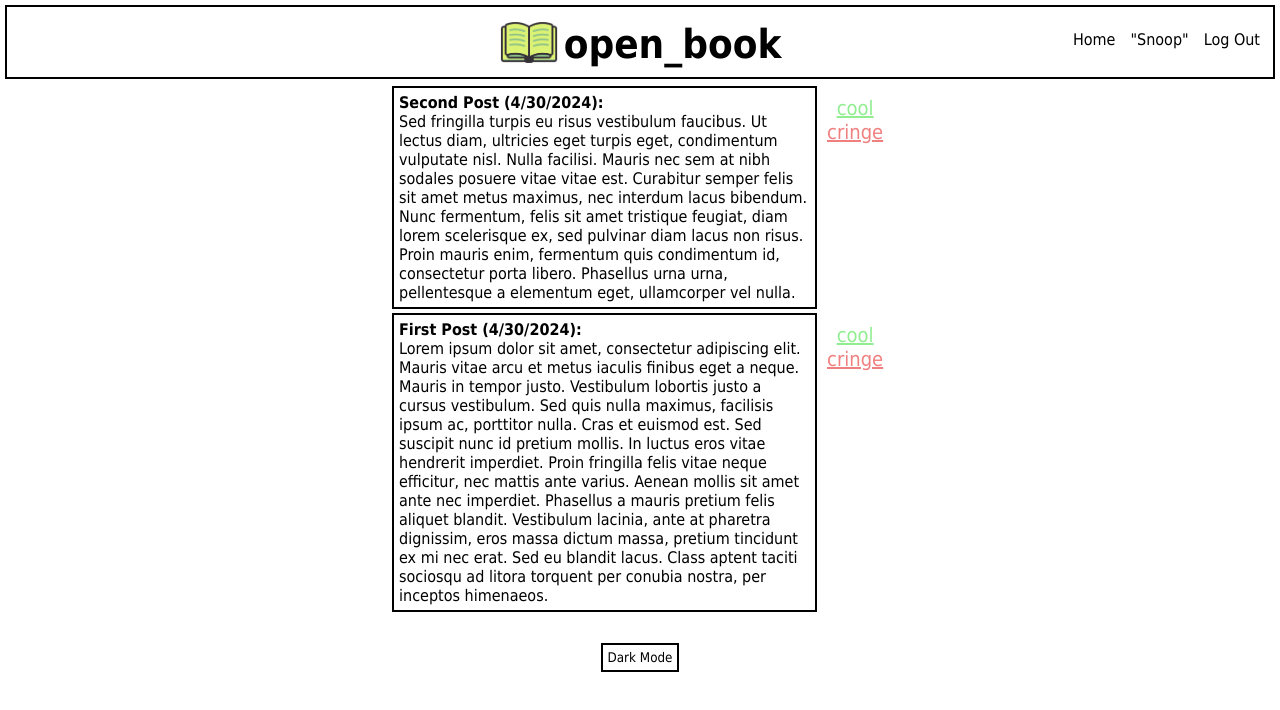
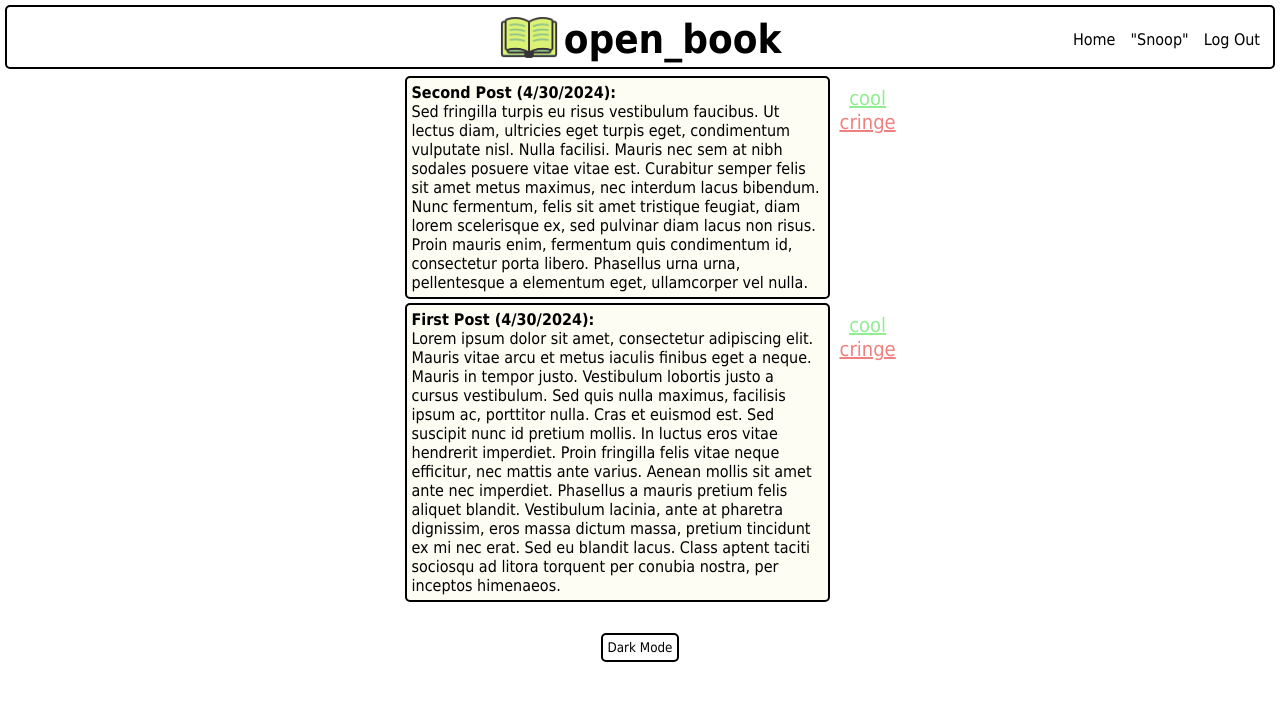
Before and after one commit to SukhnainDeol/open_book_react-test, a React (Vite) app in the folder client/: page /snoop in a window 1280 px wide. Shown: the top 710 px of the page. Built offline with nearby package versions, Linux system fonts and the light colour scheme.

Commit message:
Update styles.css
added light and dark theme and some hover and active states to buttons and links. focus states to the text boxes as well.

```diff
--- a/client/src/styles.css
+++ b/client/src/styles.css
@@ -1,19 +1,16 @@
 * {
     box-sizing: border-box;
-    margin: 0px;
-    padding: 0px;
+    margin: 0;
+    padding: 0;
     font-family: Tahoma;
-}
-
-body {
-    background-color: white;
 }
 
 .page-title {
     margin: 5px;
-    padding: 10px;
+    padding: 5px;
     text-align: center;
-    border: 2px black solid;
+    border: 2px solid black;
+    border-radius: 5px;
 }
 
 .page-title .logo {
@@ -33,7 +30,20 @@ body {
     margin: 10px auto;
     padding: 5px;
     background-color: white;
-    border: 2px black solid;
+    border: 2px solid black;
+    border-radius: 5px;
+    cursor: pointer;
+    transition: background-color 0.3s, color 0.3s;
+}
+
+.btn:hover {
+    background-color: #c7e0c7;
+    color:#000000;
+}
+
+.btn:active {
+    background-color: #588c7e;
+    color: #ffffff;
 }
 
 /* LOG IN */
@@ -51,6 +61,11 @@ nav {
     column-gap: 15px;
 }
 
+nav a:hover {
+    font-weight: bolder;
+}
+
+
 label {
     display: block;
     text-align: center;
@@ -60,34 +75,65 @@ input {
     display: block;
     margin: 10px auto;
     width: 250px;
+    border-radius: 5px;
+    border: 2px solid black;
+    background-color:#fdfdf3;
+    padding: 5px;
 }
 
 textarea {
     display: block;
     margin: 10px auto;
+    width: 250px;
+    border-radius: 5px;
+    border: 2px solid black;
+    background-color: #fdfdf3;
     padding: 5px;
-    resize:none;
+    resize: none;
+}
+
+input:focus,
+textarea:focus {
+    background-color: #ffffc6;
 }
 
 #post-entry {
     display: block;
+    margin: 10px auto;
     padding: 5px;
-    margin: 10px auto;
+    background-color: #ffffff;
+    border: 2px solid black;
+    border-radius: 5px;
+    cursor: pointer;
+    transition: background-color 0.3s, color 0.3s;
 }
+
+#post-entry:hover {
+    background-color: #c7e0c7;
+    color:#000000;
+}
+
+#post-entry:active {
+    background-color: #588c7e;
+    color: #ffffff;
+}
+
 
 .entry-container {
     display: grid;
     grid-template-columns: auto auto;
     margin: auto;
     padding: 2px;
-    width: 500px;
+    width: 475px;
 }
 
 .entry-container .entries {
     margin: auto;
     padding: 5px;
     width: 425px;
-    border: 2px black solid;
+    border: 2px solid black;
+    border-radius: 5px;
+    background-color: #fdfdf3;
 }
 
 .entry-container .current-entry-title {
@@ -98,6 +144,12 @@ textarea {
 .entry-container .delete {
     color: lightcoral;
     background-color: white;
+    border: 2px red solid;
+}
+
+.entry-container .delete:hover {
+    color: white;
+    background-color: red;
     border: 2px red solid;
 }
 
@@ -115,7 +167,104 @@ textarea {
     color: lightgreen;
 }
 
+.entry-container .like:hover {
+    font-weight: bolder;
+}
+
 .entry-container .dislike  {
     font-size: 20px;
     color: lightcoral;
 }
+
+.entry-container .dislike:hover {
+    font-weight: bolder;
+}
+
+:root {
+    --light-background-color: #ffffff;
+    --light-text-color: #000000;
+    --dark-background-color: #1f1f1f;
+    --dark-text-color: #ffffff;
+    --background-color: var(--light-background-color);
+    --text-color: var(--light-text-color);
+}
+
+body {
+    background-color: var(--background-color);
+    color: var(--text-color);
+    transition: background-color 0.3s, color 0.3s;
+}
+
+/* Light Mode */
+.light-theme {
+    --background-color: var(--light-background-color);
+    --text-color: var(--light-text-color);
+}
+
+/* Dark Mode */
+.dark-theme {
+    --background-color: var(--dark-background-color);
+    --text-color: var(--dark-text-color);
+}
+
+.dark-theme .page-title {
+    border-color: #ffffff;
+}
+
+.dark-theme nav a {
+    color: white !important;
+}
+
+.dark-theme input,
+.dark-theme textarea {
+    color: #ffffff;
+    background-color: grey;
+    border-color: #ffffff;
+}
+
+.dark-theme .entries,
+.dark-theme .entries-snoop,
+.dark-theme input:focus,
+.dark-theme textarea:focus {
+    background-color: rgb(100, 100, 100);
+    border-color: #ffffff;
+}
+
+.dark-theme #post-entry,
+.dark-theme .btn {
+    background-color: var(--dark-background-color);
+    border-color: #ffffff;
+    color: white;
+}
+
+
+.dark-theme .delete {
+    background-color: var(--dark-background-color);
+}
+
+.dark-theme .delete:hover {
+    background-color: red
+}
+
+.dark-theme li {
+    border-color: #ffffff;
+}
+
+.dark-theme li a,
+.dark-theme textarea::placeholder {
+    color: #ffffff !important;
+}
+
+.dark-theme .btn:hover,
+.dark-theme #post-entry:hover,
+.dark-theme li:hover {
+    background-color: #588c7e !important;
+    border-color: #ffffff;
+    color: white;
+}
+
+.dark-theme .btn:active,
+.dark-theme #post-entry:active,
+.dark-theme li:active {
+    background-color: #7dc0ae !important;
+}
```
